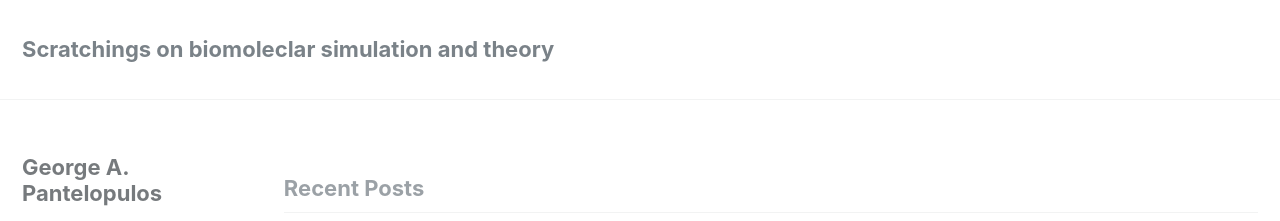
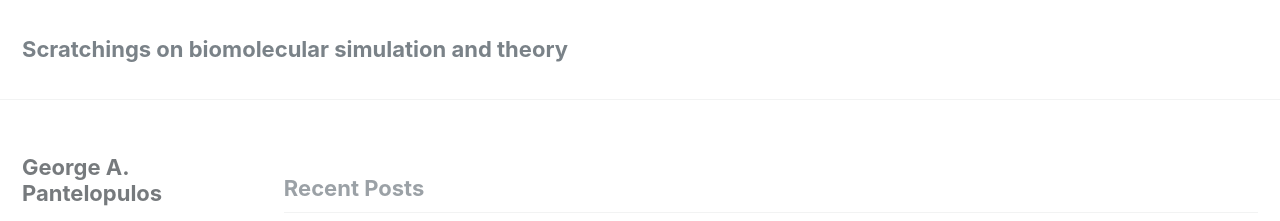
Before and after one commit to gpantel/gpantel.github.io, a Jekyll site: the page built from index.html, in a window 1280 px wide and 900 px high. Shown: the top 221 px of the window. Built offline with Jekyll 4.4.1, drawn with Linux system fonts in a browser that asks for light colours; the list of posts is cut into pages by our own code.

Commit message:
Fixed an old typo

```diff
--- a/_config.yml
+++ b/_config.yml
@@ -7,7 +7,7 @@
 
 # Site Settings
 locale                   : "en"
-title                    : "Scratchings on biomoleclar simulation and theory"
+title                    : "Scratchings on biomolecular simulation and theory"
 title_separator          : "-"
 name                     : "George Pantelopulos"
 description              : "Posts from a PhD student about biomolecular simulation methods and analyses"
```
Also changed, not shown: 2 other files.
